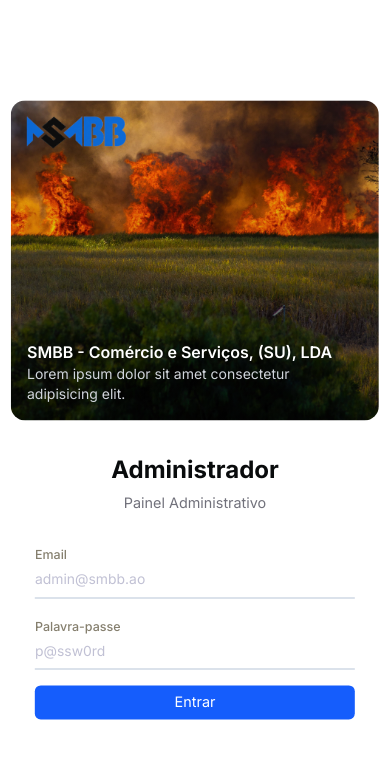
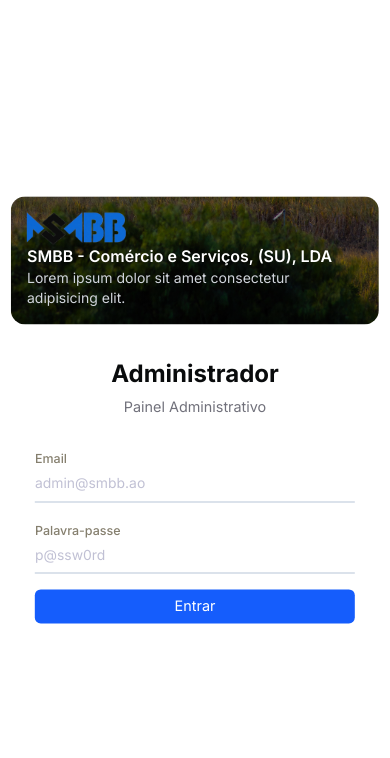
Before and after one commit to sckj-company/smbb, a Next.js app: page /admin/login in a window 390 px wide. Shown: the top 758 px of the page. Built offline with nearby package versions, Linux system fonts and the light colour scheme.

Commit message:
style: aplicar responsividade na página de login

```diff
--- a/src/app/globals.css
+++ b/src/app/globals.css
@@ -186,9 +186,9 @@ body::selection {
     linear-gradient(180deg, rgba(0, 0, 0, 0) 0%, rgba(0, 0, 0, 0.336) 100%),
     url("/login-fire.jpg") bottom center;
   background-size: cover;
+  border-radius: 0.9rem;
   width: 30rem;
   height: 40rem;
-  border-radius: 0.9rem;
 
   @media (width <= 1280px) {
     width: 22rem;
@@ -196,8 +196,8 @@ body::selection {
   }
 
   @media (width <= 640px) {
-    width: 100%;
-    height: 20rem;
+    width: auto;
+    height: auto;
   }
 }
 
```
